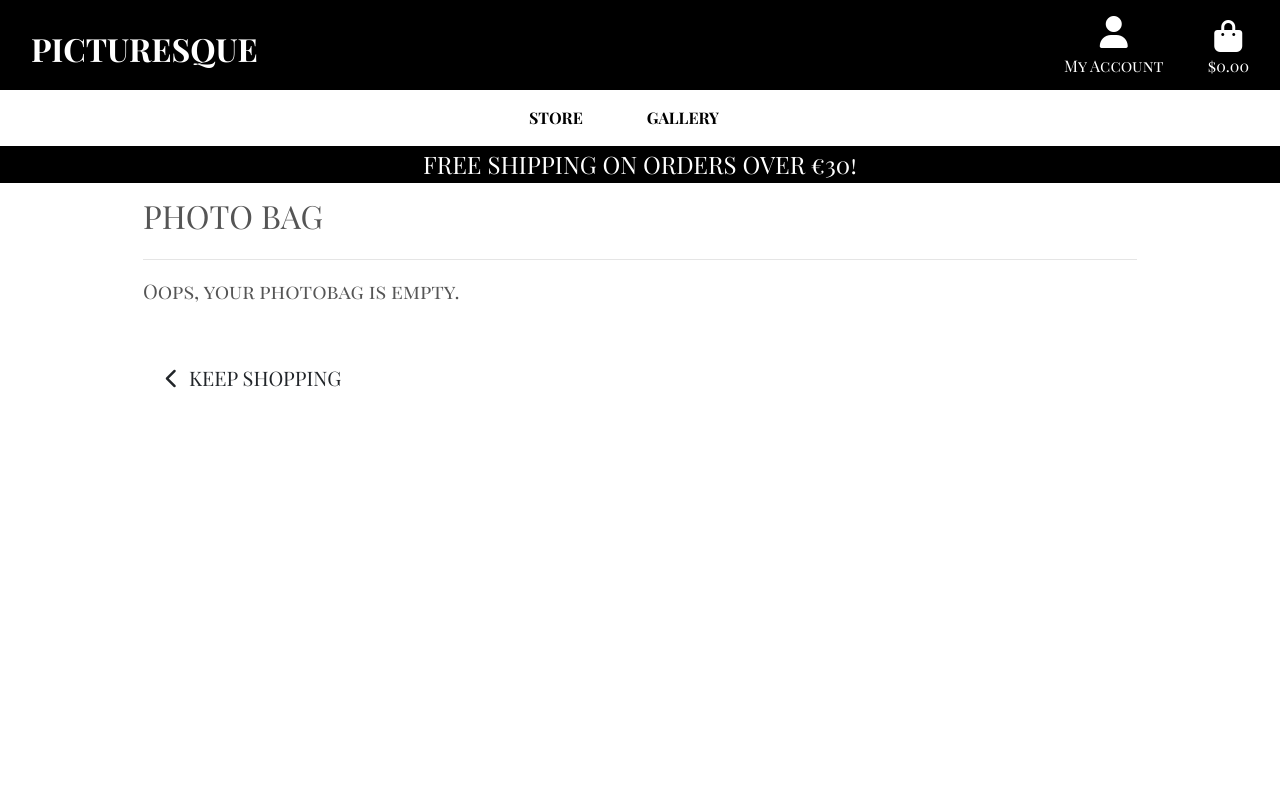
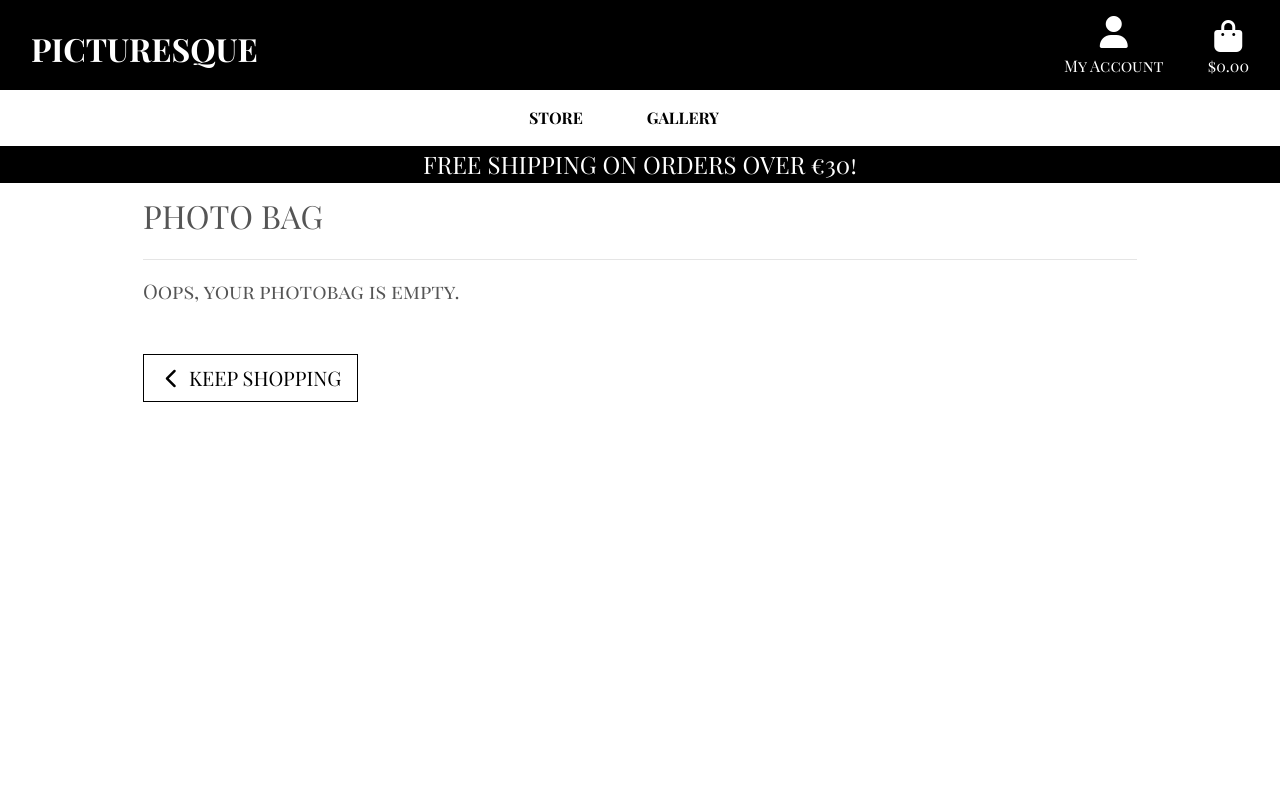
Before and after one commit to luizagit/Picturesque-MS4, a Django app: page /photobag/ in a window 1280 px wide. Run offline with Django 3.2, Linux system fonts and the light colour scheme; some libraries are stand-ins or nearby versions.

Commit message:
added style for button outline

```diff
--- a/static/css/base.css
+++ b/static/css/base.css
@@ -36,6 +36,19 @@ body {
 .btn-black {
     background: rgb(11, 88, 17);
     color: white;
+}
+
+.btn-outline-black {
+    background: white;
+    color: black !important;
+    border: 1px solid black;
+}
+
+.btn-outline-black:hover,
+.btn-outline-black:active,
+.btn-outline-black:focus {
+    background: black;
+    color: white !important;
 }
 
 .buy-now-button:hover,
```
